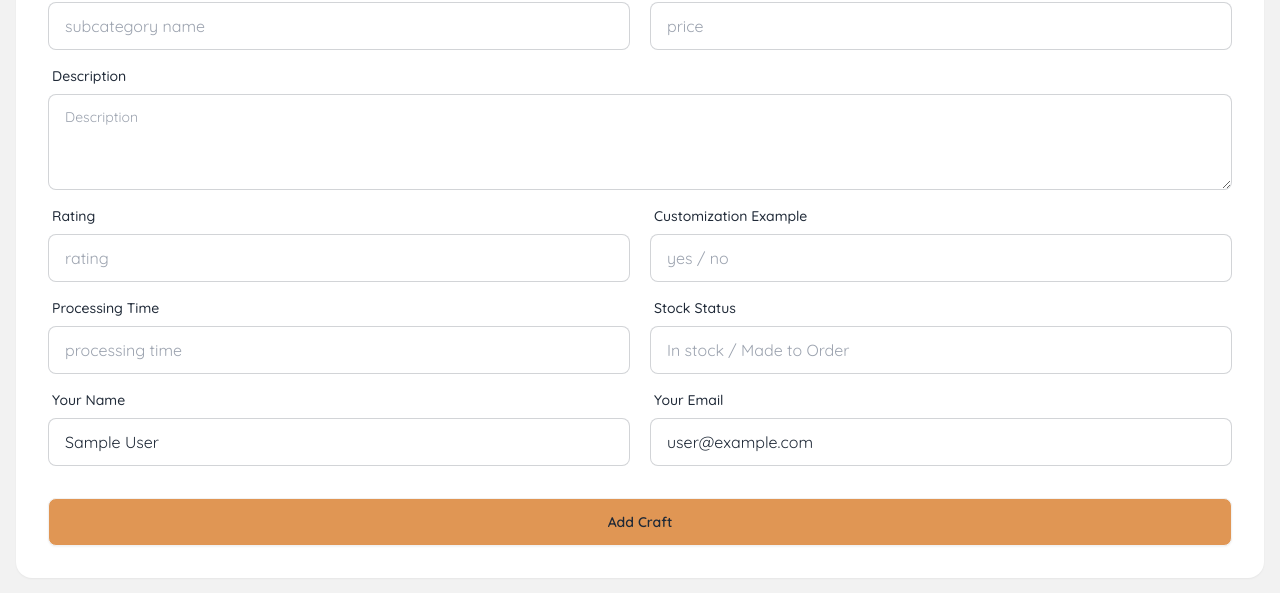
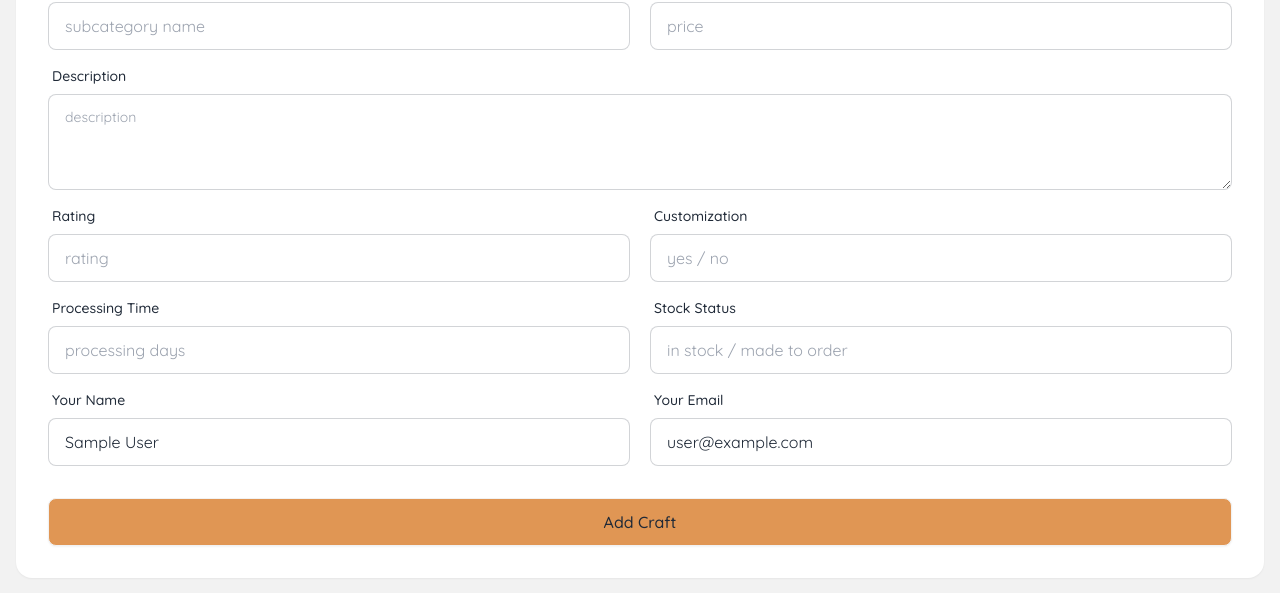
Before and after one commit to khan-shimul/cherry-craft-client-side, a React (Vite) app: page /add-craft-items in a window 1280 px wide. Shown: the part 359-952 px from the top of the page. Built offline with nearby package versions, Linux system fonts and the light colour scheme; no server answers; sample sign-in values are in the browser's storage; a web font is replaced by a local one.

Commit message:
get-form-values

```diff
--- a/src/Pages/AddCraftItems/AddCraftItems.jsx
+++ b/src/Pages/AddCraftItems/AddCraftItems.jsx
@@ -3,6 +3,35 @@ import { AuthContext } from "../../providers/AuthProvider";
 
 const AddCraftItems = () => {
   const { user } = useContext(AuthContext);
+  // handle add craft items
+  const handleAddCraftItem = (e) => {
+    e.preventDefault();
+    const form = e.target;
+    const image = form.image.value;
+    const itemName = form.itemName.value;
+    const subCategoryName = form.subCategoryName.value;
+    const price = form.price.value;
+    const description = form.description.value;
+    const rating = form.rating.value;
+    const customization = form.customization.value;
+    const processingTime = form.processingTime.value;
+    const stockStatus = form.stockStatus.value;
+    const userName = form.userName.value;
+    const userEmail = form.userEmail.value;
+    const craftItem = {
+      image,
+      itemName,
+      subCategoryName,
+      price,
+      description,
+      rating,
+      customization,
+      processingTime,
+      stockStatus,
+      userName,
+      userEmail,
+    };
+  };
   return (
     <div className="hero bg-base-200 font-quicksand">
       <div className="hero-content flex-col w-full ">
@@ -12,10 +41,9 @@ const AddCraftItems = () => {
               Please Add Your Craft Items
             </h1>
           </div>
-          <form className="card-body">
+          <form onSubmit={handleAddCraftItem} className="card-body">
             {/* Image & Item */}
             <div className="flex flex-col md:flex-row md:gap-x-5">
-              {/* Img */}
               <div className="form-control md:w-1/2">
                 <label className="label">
                   <span className="label-text font-medium">Image</span>
@@ -28,7 +56,6 @@ const AddCraftItems = () => {
                   required
                 />
               </div>
-              {/* Item */}
               <div className="form-control md:w-1/2">
                 <label className="label">
                   <span className="label-text font-medium">Item</span>
@@ -56,7 +83,6 @@ const AddCraftItems = () => {
                   required
                 />
               </div>
-              {/* Price */}
               <div className="form-control md:w-1/2">
                 <label className="label">
                   <span className="label-text font-medium">Price</span>
@@ -76,8 +102,9 @@ const AddCraftItems = () => {
                 <span className="label-text font-medium">Description</span>
               </label>
               <textarea
+                name="description"
                 className="textarea textarea-bordered h-24"
-                placeholder="Description"
+                placeholder="description"
               ></textarea>
             </div>
             {/* Rating & Customization Example */}
@@ -94,15 +121,12 @@ const AddCraftItems = () => {
                   required
                 />
               </div>
-              {/* customization- example- yes, no */}
               <div className="form-control md:w-1/2">
                 <label className="label">
-                  <span className="label-text font-medium">
-                    Customization Example
-                  </span>
+                  <span className="label-text font-medium">Customization</span>
                 </label>
                 <input
-                  name="customizationExample"
+                  name="customization"
                   type="text"
                   placeholder="yes / no"
                   className="input input-bordered"
@@ -120,13 +144,12 @@ const AddCraftItems = () => {
                 </label>
                 <input
                   name="processingTime"
-                  type="text"
-                  placeholder="processing time"
+                  type="number"
+                  placeholder="processing days"
                   className="input input-bordered"
                   required
                 />
               </div>
-              {/* Stock Status */}
               <div className="form-control md:w-1/2">
                 <label className="label">
                   <span className="label-text font-medium">Stock Status</span>
@@ -134,7 +157,7 @@ const AddCraftItems = () => {
                 <input
                   name="stockStatus"
                   type="text"
-                  placeholder="In stock / Made to Order"
+                  placeholder="in stock / made to order"
                   className="input input-bordered"
                   required
                 />
@@ -168,7 +191,9 @@ const AddCraftItems = () => {
               </div>
             </div>
             <div className="form-control mt-6">
-              <button className="btn bg-orange">Add Craft</button>
+              <button className="btn bg-orange font-medium text-base">
+                Add Craft
+              </button>
             </div>
           </form>
         </div>
```
